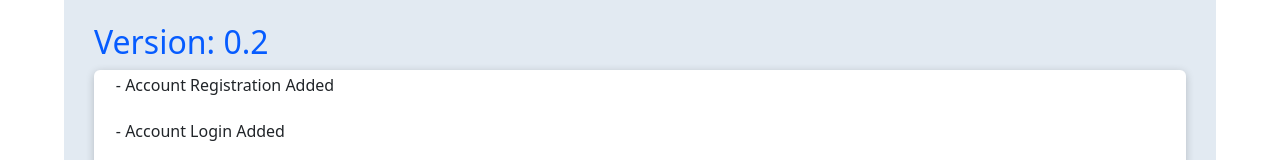
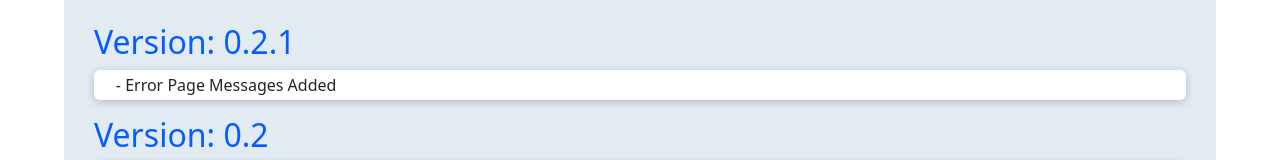
Before and after one commit to ShanerCoder/xtreme-tracking, a Next.js app: page /updates in a window 1280 px wide. Shown: the part 508-668 px from the top of the page. Built offline with nearby package versions, Linux system fonts and the light colour scheme.

Commit message:
Update History change added

```diff
--- a/pages/updates.js
+++ b/pages/updates.js
@@ -7,19 +7,23 @@ import UpdateHistoryForm from "../components/forms/UpdateHistoryForm";
 function UpdateHistoryPage() {
   const data = [
     {
-      version: 0.1,
+      version: "0.1",
       changes: [
         { change: "Social Page Added" },
         { change: "Navigation Page Added" },
       ],
     },
     {
-      version: 0.2,
+      version: "0.2",
       changes: [
         { change: "Account Registration Added" },
         { change: "Account Login Added" },
         { change: "Update History Page Added" },
       ],
+    },
+    {
+      version: "0.2.1",
+      changes: [{ change: "Error Page Messages Added" }],
     },
   ];
 
```
